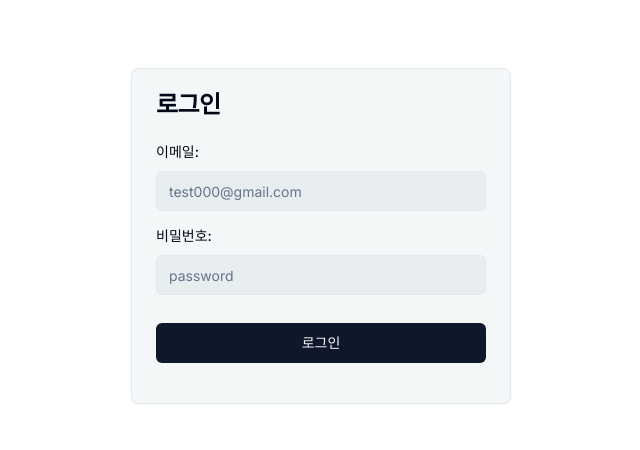
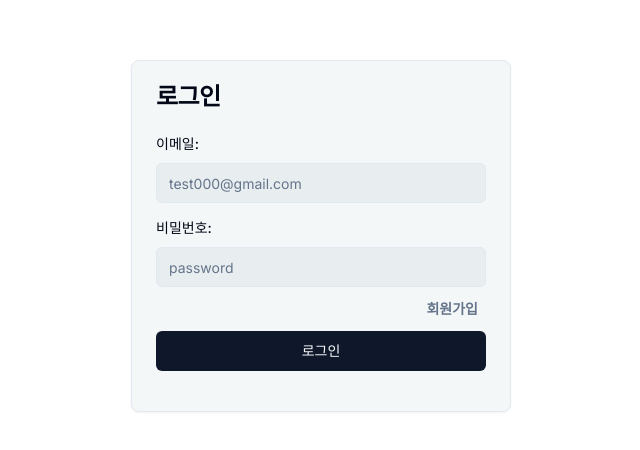
Before and after one commit to peeChulchul/devcamp, a Next.js app: page / in a window 1280 px wide. Shown: the part 164-614 px from the top of the page, without its empty margins (319-959 px from the left). Built offline with nearby package versions, Linux system fonts and the light colour scheme.

Commit message:
[feat] 회원가입 토글 추가 회원가입페이지로 전환할 수 있는 토글 버튼을 추가하였습니다.

```diff
--- a/src/pages/Login.tsx
+++ b/src/pages/Login.tsx
@@ -10,10 +10,13 @@ import { zodResolver } from "@hookform/resolvers/zod";
 import React from "react";
 import { useForm } from "react-hook-form";
 import { z } from "zod";
+import { useAuthContextUpdate } from ".";
 
 type TLogInForm = z.infer<typeof logInSchema>;
 
 const Login = () => {
+  const onClickSignIn = useAuthContextUpdate();
+
   const logInForm = useForm<TLogInForm>({
     resolver: zodResolver(logInSchema),
     defaultValues: {
@@ -63,12 +66,32 @@ const Login = () => {
                   </FormItem>
                 )}
               />
+              <div className="px-2 flex justify-end">
+                <span
+                  onClick={() => onClickSignIn("signIn")}
+                  className="cursor-pointer text-sm text-muted-foreground font-semibold hover:text-accent-foreground
+                "
+                >
+                  회원가입
+                </span>
+              </div>
 
               <div>
-                <Button className={cn("w-full mt-4")} type="submit">
+                <Button className={cn("w-full ")} type="submit">
                   로그인
                 </Button>
               </div>
+
+              {/* <div className="flex items-center">
+                <hr className="flex-grow border-t-2 border-dashed" />
+                <span className="mx-2 text-sm text-muted-foreground">또는</span>
+                <hr className="flex-grow border-t-2 border-dashed" />
+              </div>
+              <div>
+                <Button className={cn("w-full my-4")} type="submit">
+                  회원가입
+                </Button>
+              </div> */}
             </form>
           </Form>
         </CardContent>
```
